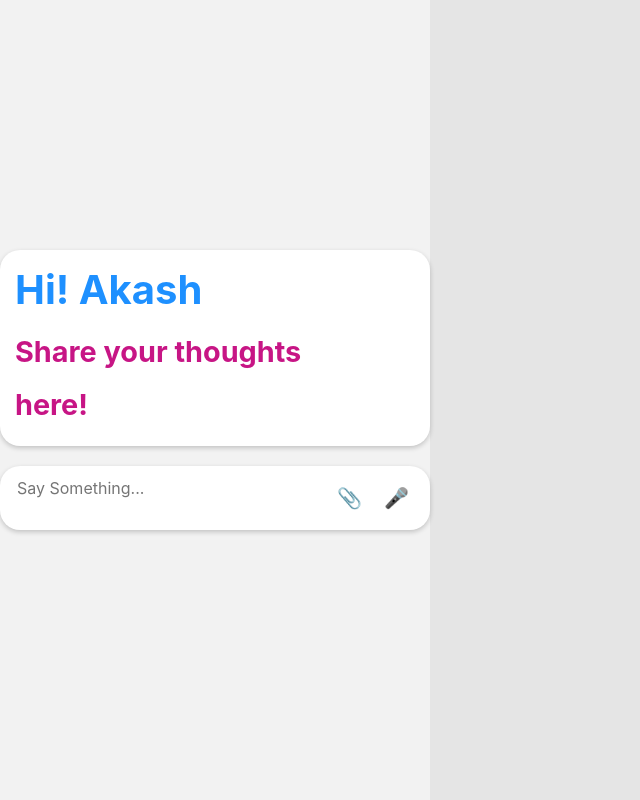
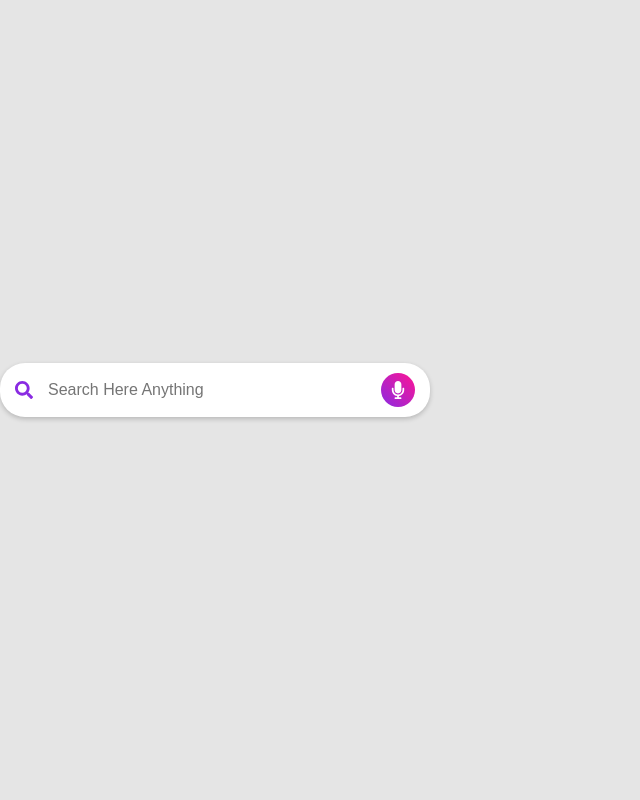
Before and after one commit to AbhisekSahu009/imagine__hack, a React (Vite) app: page /search in a window 1280 px wide. Shown: the whole page, without its empty margins (0-640 px from the left). Built offline with nearby package versions, Linux system fonts and the light colour scheme.

Commit message:
searchbar created

```diff
--- a/package.json
+++ b/package.json
@@ -11,7 +11,9 @@
   },
   "dependencies": {
     "react": "^18.3.1",
-    "react-dom": "^18.3.1"
+    "react-dom": "^18.3.1",
+    "react-icons": "^5.4.0",
+    "react-router-dom": "^7.1.3"
   },
   "devDependencies": {
     "@eslint/js": "^9.17.0",
--- a/src/App.css
+++ b/src/App.css
@@ -7,6 +7,51 @@
   align-items: center;
   height: 100vh;
   background-color: #f2f2f2;
+}
+
+/* Search Bar Styling */
+.search-bar {
+  display: flex;
+  align-items: center;
+  width: 400px;
+  background-color: white;
+  border-radius: 25px;
+  box-shadow: 0 2px 5px rgba(0, 0, 0, 0.2);
+  padding: 10px 15px;
+  margin-bottom: 20px;
+}
+
+.search-bar input {
+  flex: 1;
+  border: none;
+  outline: none;
+  font-size: 16px;
+  padding: 5px;
+  background: transparent;
+}
+
+.search-icon {
+  color: #8a2be2;
+  font-size: 18px;
+  margin-right: 10px;
+}
+
+.mic-button {
+  background: linear-gradient(45deg, #8a2be2, #ff1493);
+  border: none;
+  border-radius: 50%;
+  padding: 8px;
+  cursor: pointer;
+  color: white;
+  display: flex;
+  align-items: center;
+  justify-content: center;
+  font-size: 18px;
+  transition: background-color 0.3s ease;
+}
+
+.mic-button:hover {
+  background-color: #ff1493;
 }
 
 .input-container {
--- a/src/App.jsx
+++ b/src/App.jsx
@@ -1,9 +1,11 @@
 // src/App.jsx
+import { BrowserRouter as Router, Routes, Route, useNavigate } from 'react-router-dom';
 import ShareThoughts from './components/ShareThoughts';
 import SaySomething from './components/SaySomething';
+import SearchBar from './components/SearchBar';
 import './App.css';
 
-function App() {
+function Home() {
     return (
         <div className="app-container">
             <ShareThoughts />
@@ -12,4 +14,15 @@ function App() {
     );
 }
 
+function App() {
+    return (
+        <Router>
+            <Routes>
+                <Route path="/" element={<Home />} />
+                <Route path="/search" element={<SearchBar />} />
+            </Routes>
+        </Router>
+    );
+}
+
 export default App;
--- a/src/components/SaySomething.jsx
+++ b/src/components/SaySomething.jsx
@@ -1,33 +1,43 @@
 // src/components/SaySomething.jsx
 import React, { useState } from 'react';
+import { useNavigate } from 'react-router-dom';
+import { FaArrowRight, FaPaperclip, FaMicrophone } from 'react-icons/fa';
 import '../App.css';
 
 const SaySomething = () => {
+    const navigate = useNavigate();
     const [isFocused, setIsFocused] = useState(false);
     const [inputValue, setInputValue] = useState('');
 
     const handleSend = () => {
         if (inputValue.trim()) {
-            console.log("Message sent:", inputValue);
+            navigate('/search');
             setInputValue('');
+        }
+    };
+
+    const handleKeyPress = (e) => {
+        if (e.key === 'Enter' && inputValue.trim()) {
+            handleSend();
         }
     };
 
     return (
         <div className={`input-container ${isFocused ? 'focused' : ''}`}>
       <textarea
-          placeholder="Say Something..."
+          placeholder="Say something here..."
           value={inputValue}
           onFocus={() => setIsFocused(true)}
           onBlur={() => setIsFocused(false)}
           onChange={(e) => setInputValue(e.target.value)}
+          onKeyPress={handleKeyPress}
       />
             <div className="icons">
-                <button className="icon-button">📎</button>
-                <button className="icon-button">🎤</button>
+                <button className="icon-button"><FaPaperclip /></button>
+                <button className="icon-button"><FaMicrophone /></button>
                 {isFocused && (
                     <button className="send-button" onClick={handleSend}>
-                        ➤
+                        <FaArrowRight />
                     </button>
                 )}
             </div>
--- /dev/null
+++ b/src/components/SearchBar.jsx
@@ -0,0 +1,17 @@
+// src/components/SearchBar.jsx
+import { FaSearch, FaMicrophone } from 'react-icons/fa';
+import '../App.css';
+
+const SearchBar = () => {
+    return (
+        <div className="search-bar">
+            <FaSearch className="search-icon" />
+            <input type="text" placeholder="Search Here Anything" />
+            <button className="mic-button">
+                <FaMicrophone />
+            </button>
+        </div>
+    );
+};
+
+export default SearchBar;
```
Also changed, not shown: src/components/search_bar.jsx (deleted), 1 other file (tests, documents, lock files or other folders).
